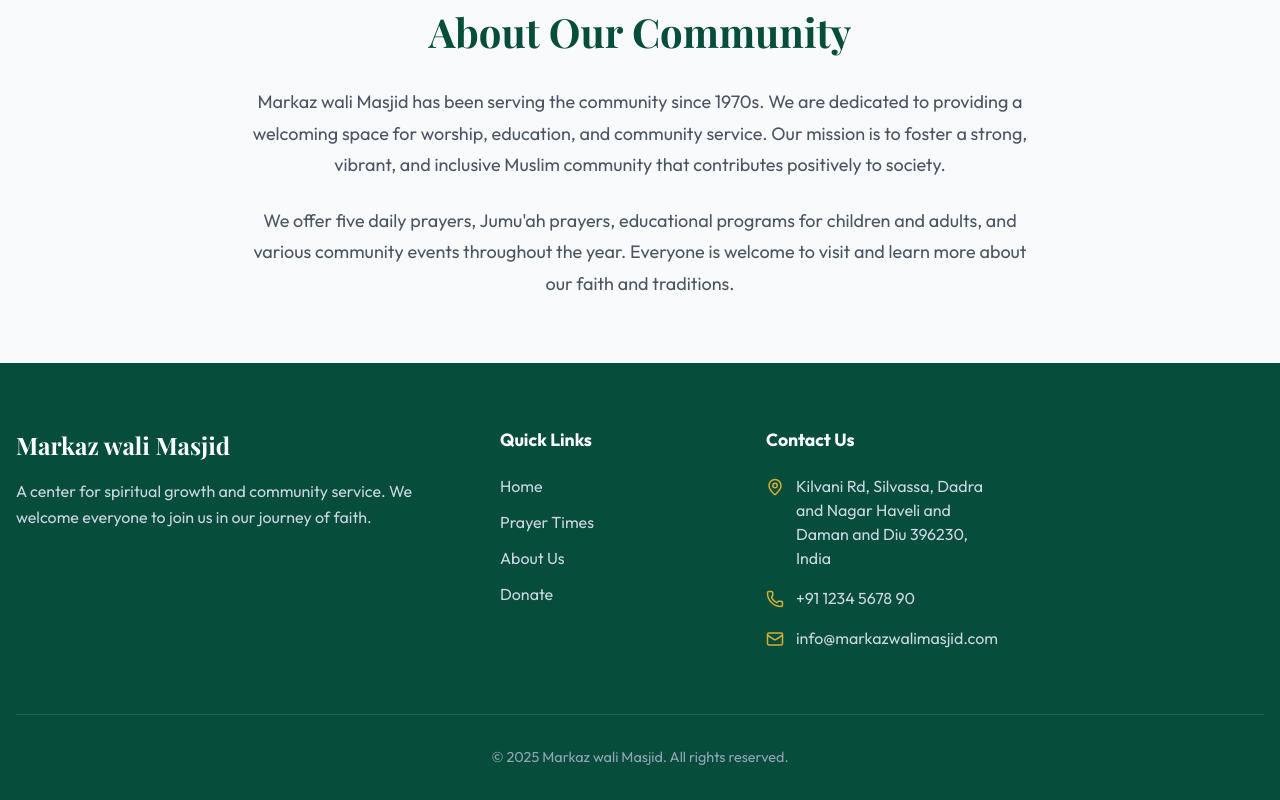
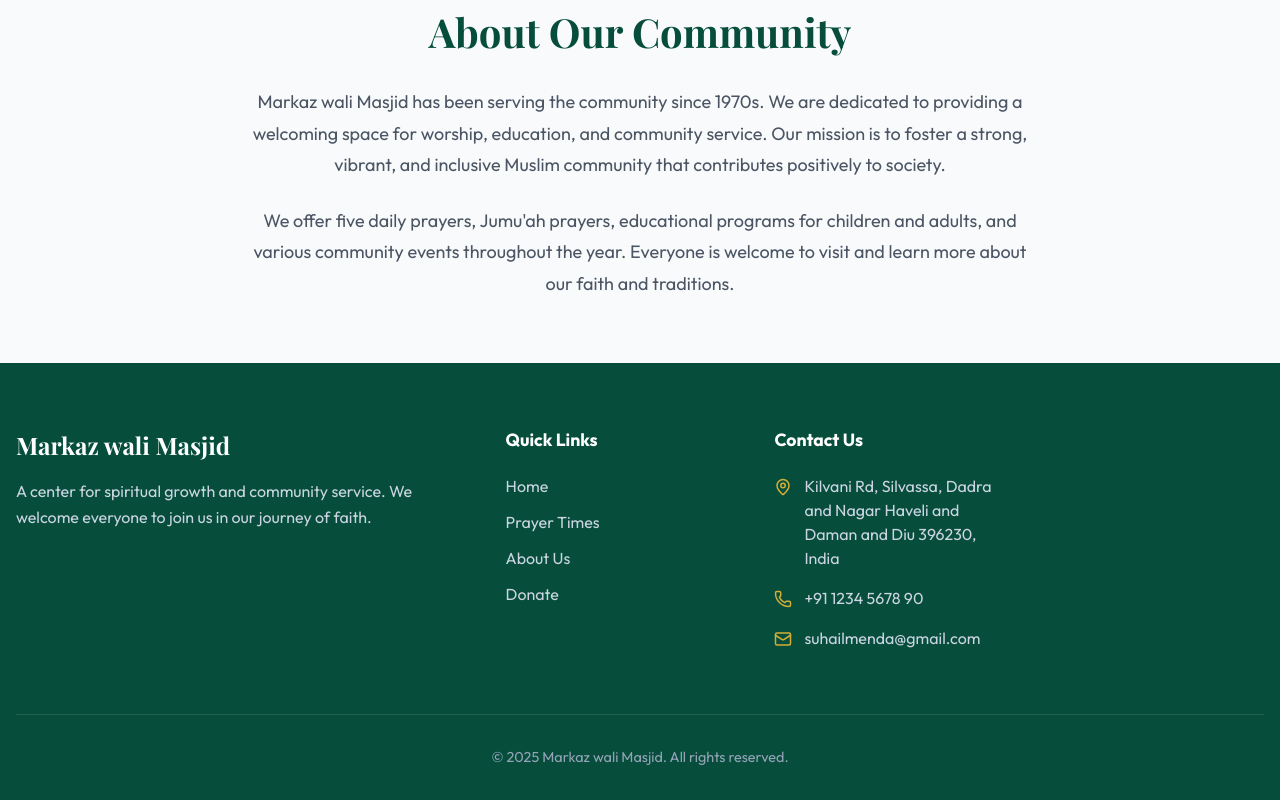
Before and after one commit to suhailmenda/markazwalimasjid, a React (Vite) app: page / in a window 1280 px wide. Shown: the part 1727-2527 px from the top of the page. Built offline with nearby package versions, Linux system fonts and the light colour scheme; no server answers; a web font is replaced by a local one.

Commit message:
Correcting the email

```diff
--- a/src/components/Footer.jsx
+++ b/src/components/Footer.jsx
@@ -37,7 +37,7 @@ const Footer = () => {
                             </li>
                             <li>
                                 <Mail size={18} />
-                                <span>info@markazwalimasjid.com</span>
+                                <span>suhailmenda@gmail.com</span>
                             </li>
                         </ul>
                     </div>
```
